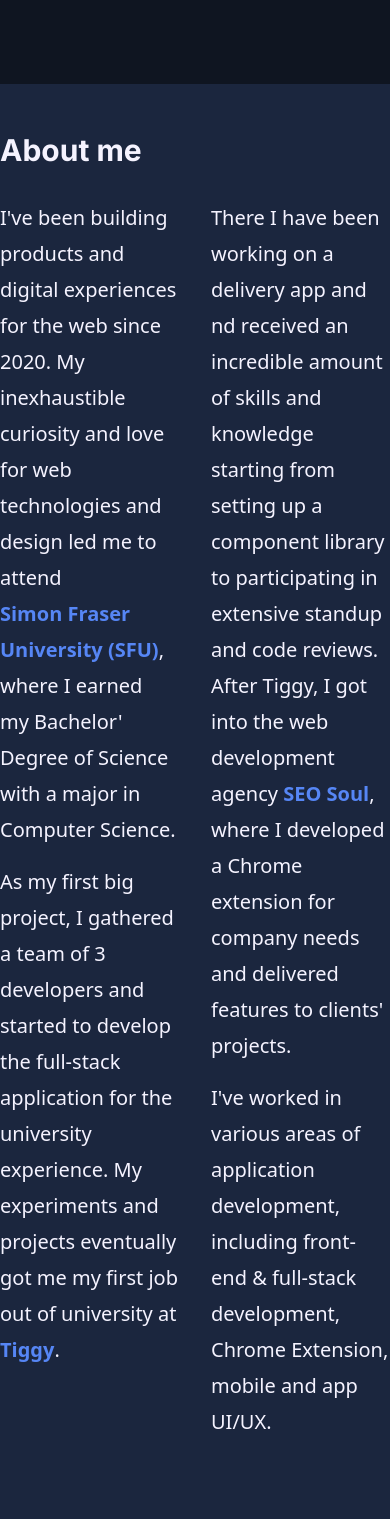
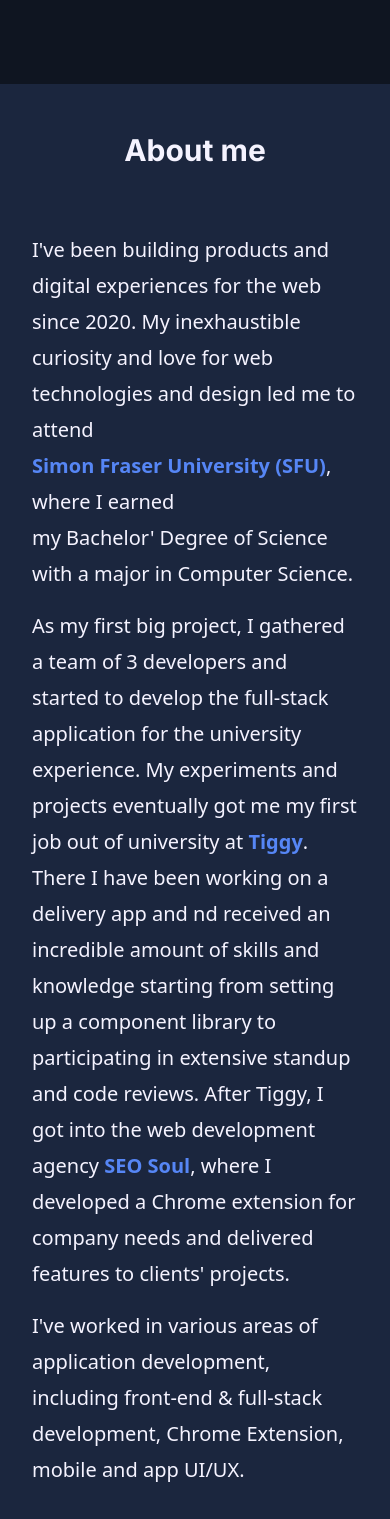
Before and after one commit to EStrilets/portfolio, a Next.js app: page / in a window 390 px wide. Shown: the part 820-2339 px from the top of the page. Built offline with nearby package versions, Linux system fonts and the light colour scheme.

Commit message:
minor fixes

```diff
--- a/app/(about)/AboutSection.tsx
+++ b/app/(about)/AboutSection.tsx
@@ -1,12 +1,11 @@
-"use client"
+"use client";
 
-import Link from "next/link";
 import { useRouter } from "next/navigation";
 
 const AboutSection = () => {
   const router = useRouter();
 
-  const handleClick = (destination: string ) => {
+  const handleClick = (destination: string) => {
     router.push(destination);
   };
 
@@ -16,11 +15,13 @@ const AboutSection = () => {
         className="
         flex flex-col
         w-full max-w-4xl
-        items-start justify-center
+        items-center
+        justify-center
         font-bold text-3xl
         mt-[3rem]
         text-violet-50
         scroll-mt-40
+        md:items-start
         "
         id="about-section"
       >
@@ -28,9 +29,9 @@ const AboutSection = () => {
           <h1>About me</h1>
         </div>
       </div>
-      <div className="flex max-w-4xl mb-[3rem] text-violet-50 space-x-8">
-        <div className="flex-1">
-          <div className="flex flex-col items-start justify-start space-y-4">
+      <div className="flex flex-col max-w-4xl md:mb-[3rem] text-violet-50 p-8 md:flex-row md:p-0 md:space-x-10">
+        <div className="flex flex-col md:flex-1">
+          <div className="space-y-4">
             <p className="text-xl font-sans leading-9">
               I&apos;ve been building products and digital experiences for the
               web since 2020. My inexhaustible curiosity and love for web
@@ -50,7 +51,7 @@ const AboutSection = () => {
             </p>
           </div>
         </div>
-        <div className="flex-1 ml-2 space-y-4 items-start justify-start">
+        <div className="flex flex-col ml-0 space-y-4 items-start justify-start md:flex-1 md:ml-2">
           <div>
             <p className="text-xl font-sans leading-9">
               There I have been working on a delivery app and nd received an
@@ -77,23 +78,26 @@ const AboutSection = () => {
         font-bold text-3xl
         mb-[3rem]
         text-violet-50
+        p-6
+        md:p-0
         "
       >
-        <div>
           <button
             className="bg-[#262F45] rounded-md
               border border-solid border-[#7AA0F7]
               text-[#5686f5] font-semibold text-sm leading-5
               py-3 px-4
               text-center
-              glow-on-hover"
+              glow-on-hover
+              w-full
+              md:w-fit
+              "
             onClick={() => handleClick("/resume")}
           >
             Resume
           </button>
       </div>
     </div>
-    </div>
   );
 };
 
--- a/components/Navbar.tsx
+++ b/components/Navbar.tsx
@@ -136,6 +136,7 @@ const Navbar = () => {
               md:space-x-8 md:mt-0 md:border-0
               `}
           >
+            {/* TODO:Fix link issues */}
             {navList.map((item) => (
               <Link key={item.id} href={item.link ? item.link : ""}>
                 <TabsTrigger
```
Lines whose indentation alone changed are shown as unchanged.
